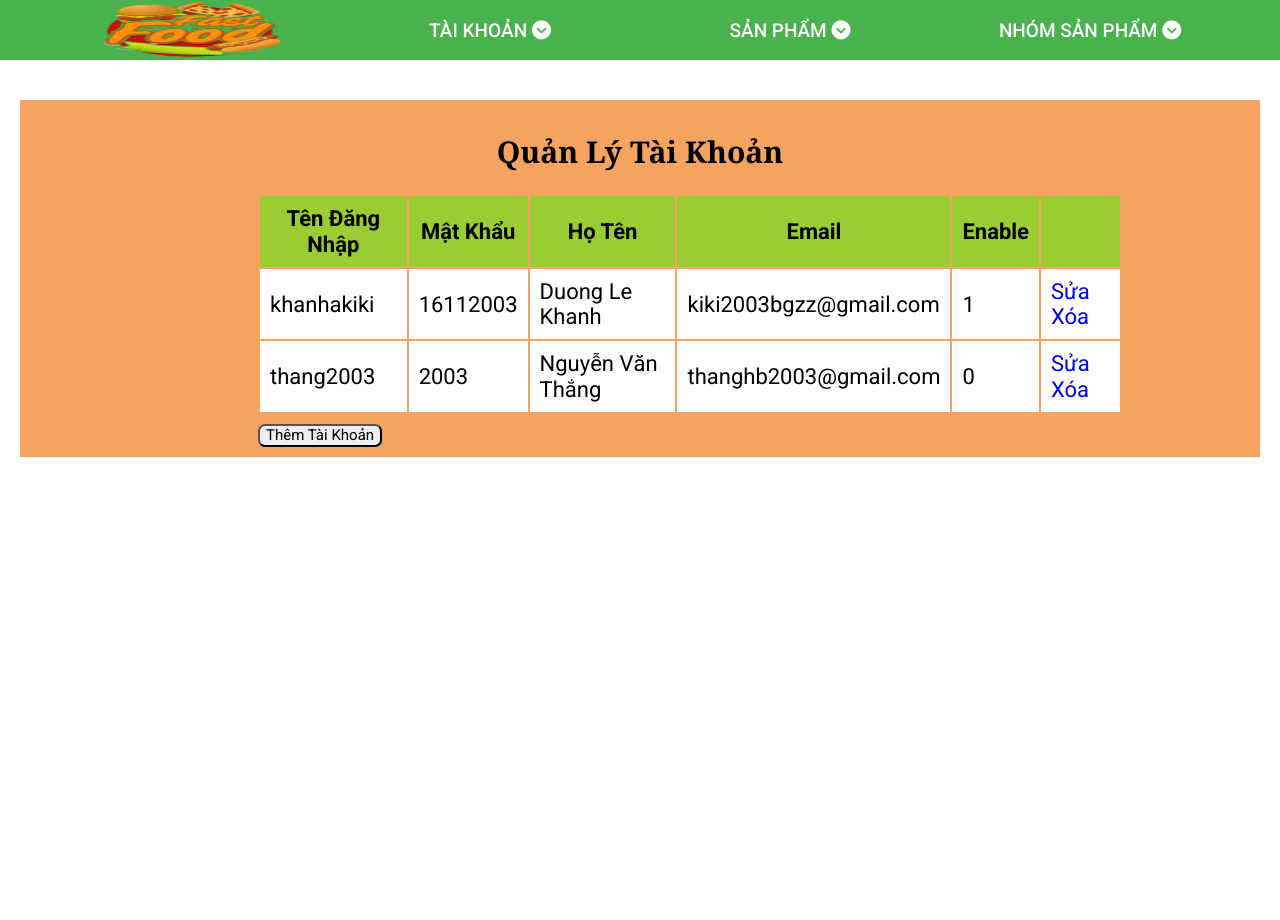
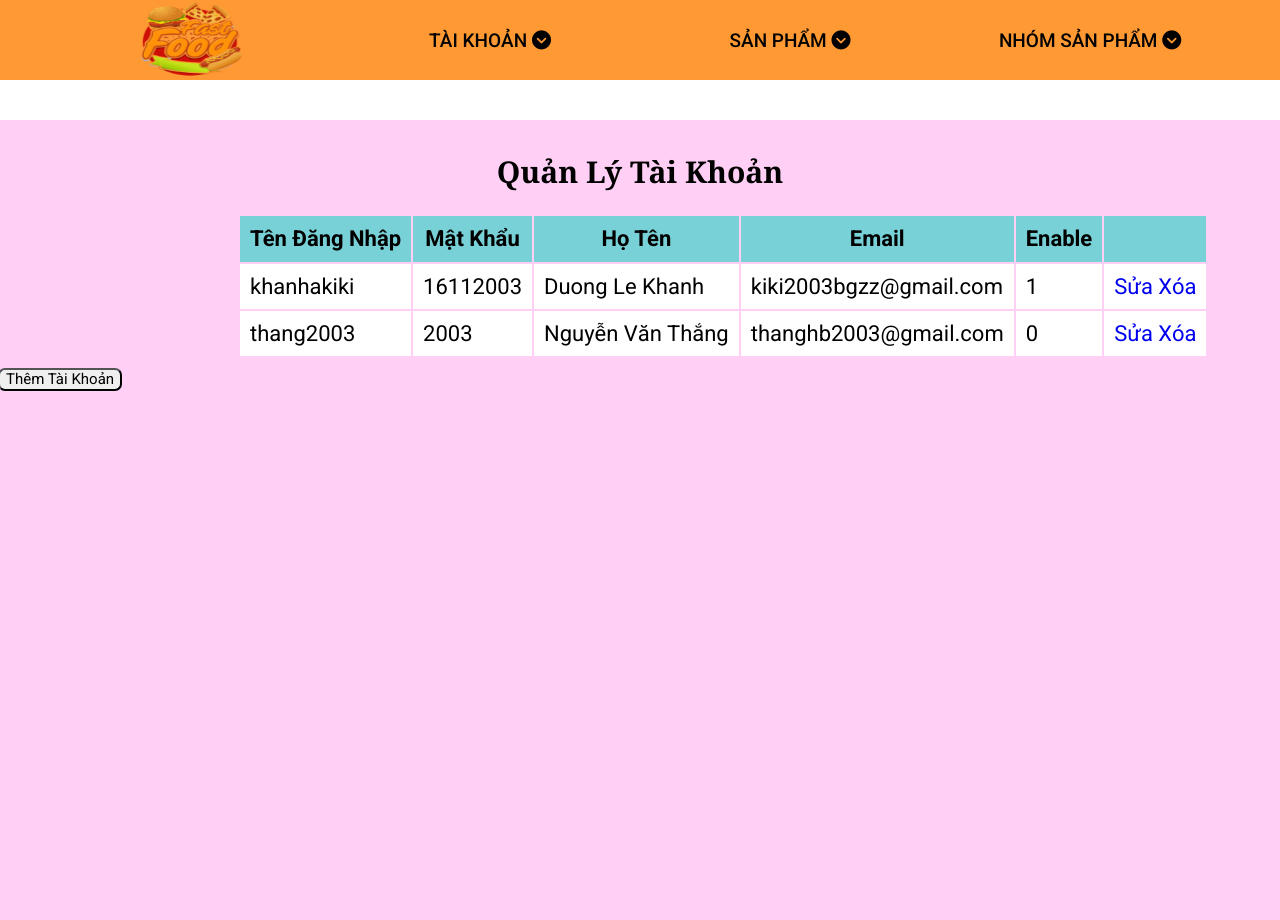
Before and after one commit to KhanhLee03/Duan_Nhom5_Web, a PHP site: page /taikhoan.php in a window 1280 px wide. Before the commit the page ends 457 px from the top, so only its background shows below. Run offline with PHP 8.4, Linux system fonts and the light colour scheme; data comes from the database, SQL or seed files in the repository.

Commit message:
thang sua 6/11 trang admin
do mau trang va sua lai bo cuc

```diff
--- a/N5_FastFood/bill_admin.php
+++ b/N5_FastFood/bill_admin.php
@@ -45,7 +45,6 @@
 }
 .container button{
      border-radius: 7px;
-
      margin-left: 250px;
      margin-top: 10px;
      font-size: 15px;
--- a/N5_FastFood/footernguoidung.php
+++ b/N5_FastFood/footernguoidung.php
@@ -1,7 +1,7 @@
 <style>
     .footer__img {
         text-decoration: none;
-        width: 280px;
+        width: 180px;
         color: transparent;
         height: 120px;
     }
@@ -13,6 +13,7 @@
     }
     .footer__info-item {
         margin-left: 5px;
+        font-size: 16px;
     }
 
 </style>
--- a/N5_FastFood/headerquantri.php
+++ b/N5_FastFood/headerquantri.php
@@ -17,8 +17,8 @@
     /* Manager */
 
     .manager {
-        background-color: var(--green-color);
-        height: 60px;
+        background-color:  #FF9933;
+        height: 80px;
     }
     .manager-form {
         display: flex;
@@ -31,8 +31,8 @@
         text-align: center;
     }
     .manager-logo__img {
-        width: 70%;
-        height: 60px;
+        width: 120px;
+        height: 80px;
     }
     .manager-form__wrap {
         position: relative;
@@ -43,7 +43,7 @@
         transition: background-color ease-in .2s;
         }
     .manager-form__menu-heading {
-        color:var(--white-color);
+        color: black;
         font-size: 1.9rem;
         font-weight: 500;
         text-transform: uppercase;
@@ -54,7 +54,7 @@
         position: absolute;
         bottom: -82px;
         width: 300px;
-        background-color: var(--white-color);
+        background-color:  #79d1d8;
         box-shadow: 0 0 10px 0 rgba(0,0,0,0.15);
         border-radius: 2px;
         display: none;
@@ -63,8 +63,8 @@
     .manager-form__menu-nav {
         position: absolute;
         bottom: -122px;
-        width: 300px;
-        background-color: var(--white-color);
+        width: 320px;
+        background-color: #79d1d8;
         box-shadow: 0 0 10px 0 rgba(0,0,0,0.15);
         border-radius: 2px;
         display: none !important;
@@ -102,7 +102,7 @@
         border:none;
     }
     .manager-form__wrap:hover {
-        background-color: #6bc56e;
+        background-color:  rgb(255, 207, 245);
     }
     .manager-form__wrap:hover .manager-form__menu {
         display: block;
@@ -111,7 +111,7 @@
         display: block !important;
     }
     .manager-form__menu-items:hover {
-        background-color: #f2f2f2;
+        background-color:  rgb(255, 207, 245);
   }
   .manager-form__wrap a{
     text-decoration: none;
--- a/N5_FastFood/main1.php
+++ b/N5_FastFood/main1.php
@@ -202,7 +202,7 @@
                     <div class="container-product__heading-border"></div>
                     <div class="row">
                     <?php
-                        $limit = 10; // Số lượng sản phẩm muốn hiển thị
+                        $limit = 30; // Số lượng sản phẩm muốn hiển thị
                         $count = 0; // Biến đếm
                         while ($row= mysqli_fetch_assoc($result)) {
                             if ($count >= $limit) {
--- a/N5_FastFood/taikhoan.php
+++ b/N5_FastFood/taikhoan.php
@@ -1,21 +1,24 @@
 
-<?php include "headerquantri.php";?>
+<?php include "headerquantri.php"; ?>
 <?php
 
 include "function_taikhoan.php";
 $taikhoan = new taikhoan();
 $result = $taikhoan->hienthi();
-$count= mysqli_num_rows($result);
+$count = mysqli_num_rows($result);
+?>
 
-    ?>
 <!DOCTYPE html>
 <html lang="en">
-
 <head>
     <style>
+        body{
+            height: 100vh;
+        }
         .container{
-    background-color: sandybrown;
+            background-color: rgb(255, 207, 245);
             padding-bottom: 10px;
+            height: 100vh;
         }
         .container th,.container tr,.container h2,.container  td{
             color: black;
@@ -23,7 +26,7 @@
         }
         .container th{
             text-align: center;
-    background-color: yellowgreen;
+            background-color: #79d1d8;
             border-color: black !important;
         }
         .container h2{
@@ -38,34 +41,27 @@
             background-color: white;
         }
         .container button:hover{
-   background-color: yellow;
+        background-color:  #79d1d8;
         color: black;
 
         }
         .container button{
             border-radius: 7px;
-
-     margin-left: 250px;
+            margin-left: 10px;
             margin-top: 10px;
             font-size: 15px;
         }
 
-.example{
-padding: 0px 20px 0px 20px;
-}
         .table{
-    padding: 0px 150px 0px 250px;
+            padding: 0px 50px 0px 250px;
             font-size: 22px;
         }
         th,td{
             padding: 10px;
         }
-
     </style>
 </head>
-
 <body>
-
     <div class="example">
         <div class="container">
             <div class="row">
@@ -82,7 +78,7 @@
                         </tr>
                     </thead>
                     <tbody>
-                        <?php if ($count > 0){
+                        <?php if ($count > 0) {
                             while ($row = mysqli_fetch_assoc($result)) { ?>
                                             <tr>
                                                 <td>
```
Lines whose indentation alone changed are shown as unchanged.
